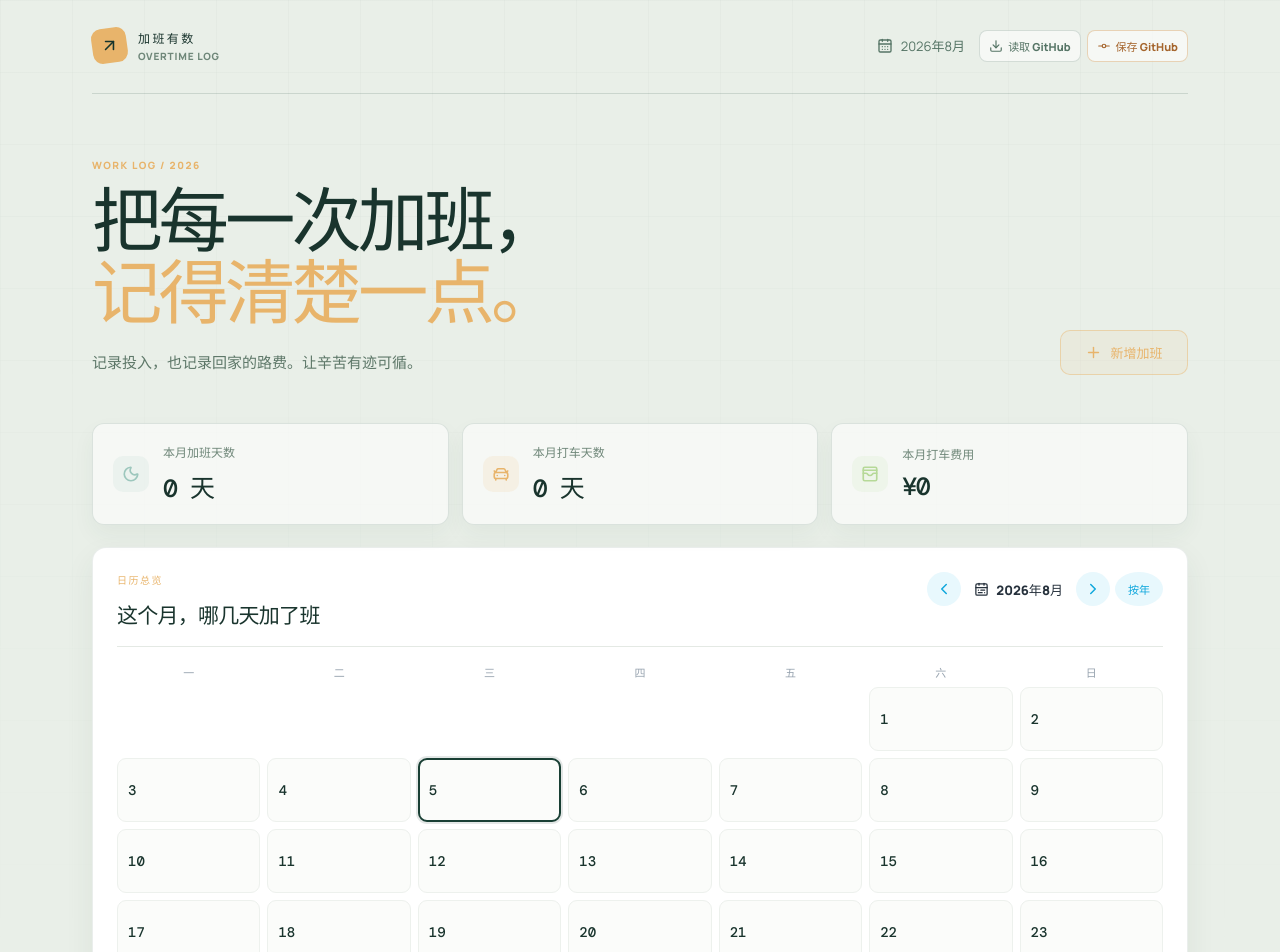
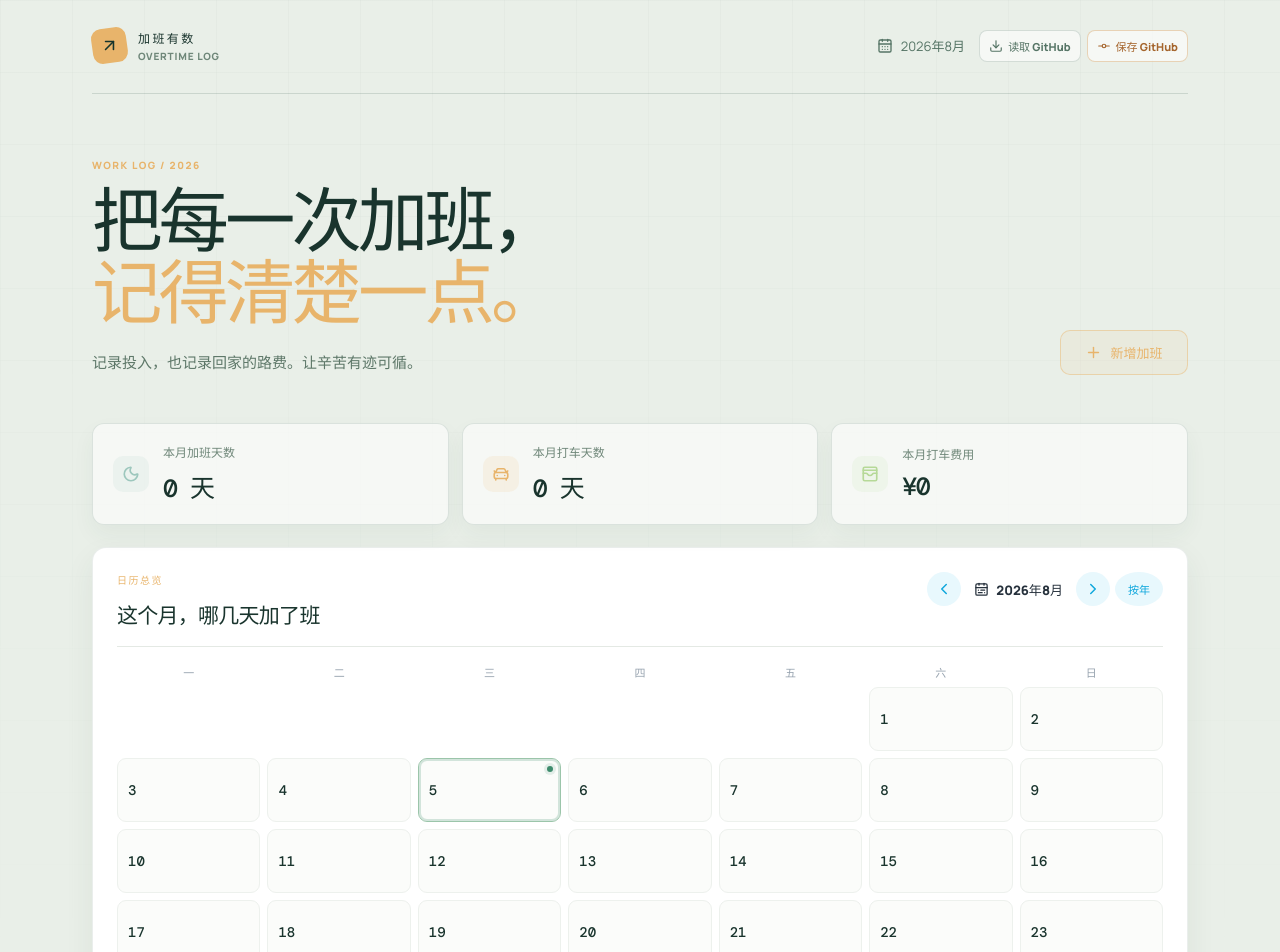
Before and after one commit to yatxuan123/Overtime-Record, a React (Vite) app: page / in a window 1280 px wide. Shown: the top 952 px of the page. Built offline with nearby package versions, Linux system fonts and the light colour scheme.

Commit message:
style: 优化日历当天高亮

```diff
--- a/src/styles.css
+++ b/src/styles.css
@@ -55,9 +55,10 @@ h1 span { color: #e8b46b; }
 .overview-day { min-height: 64px; padding: 9px 10px; color: inherit; text-align: left; border: 1px solid #edf1ed; border-radius: 9px; background: #fbfcfa; cursor: pointer; }
 .overview-day:hover { border-color: #d9a15e; background: #fffaf1; }
 .overview-day:focus-visible { outline: 2px solid #d9a15e; outline-offset: 2px; }
-.overview-day.is-today { border: 2px solid #193f34; padding: 8px 9px; box-shadow: 0 0 0 2px rgba(25, 63, 52, .12); }
+.overview-day.is-today { position: relative; border-color: #9bc5aa; box-shadow: inset 0 0 0 2px rgba(63, 140, 109, .22); }
+.overview-day.is-today::after { content: ''; position: absolute; top: 7px; right: 7px; width: 6px; height: 6px; border-radius: 50%; background: #3f8c6d; box-shadow: 0 0 0 3px rgba(63, 140, 109, .12); }
 .overview-day.has-record { border-color: #f2ce9e; background: #fff5e8; box-shadow: inset 0 0 0 1px rgba(211, 154, 86, .14); }
-.overview-day.has-record.is-today { border-color: #193f34; box-shadow: inset 0 0 0 1px rgba(211, 154, 86, .14), 0 0 0 2px rgba(25, 63, 52, .12); }
+.overview-day.has-record.is-today { border-color: #9bc5aa; box-shadow: inset 0 0 0 2px rgba(63, 140, 109, .22); }
 .overview-day strong { display: block; font-family: 'DM Mono', monospace; font-size: 14px; }
 .overview-day__meta { display: flex; flex-direction: column; gap: 3px; margin-top: 9px; color: #ad7b45; font-family: 'DM Mono', monospace; font-size: 10px; }
 .overview-day__status { width: fit-content; padding: 2px 4px; border-radius: 4px; font-family: 'Manrope', sans-serif; font-size: 9px; font-weight: 800; }
@@ -75,7 +76,7 @@ h1 span { color: #e8b46b; }
 .year-overview-month { display: flex; flex-direction: column; gap: 5px; min-height: 92px; padding: 13px; color: #5f756a; text-align: left; border: 1px solid #edf1ed; border-radius: 9px; background: #fbfcfa; }
 .year-overview-month:hover, .year-overview-month.has-record:hover { border-color: #d9a15e; background: #fffaf1; }
 .year-overview-month.has-record { border-color: #f2ce9e; background: #fff5e8; }
-.year-overview-month.is-current { border-color: #193f34; box-shadow: 0 0 0 2px rgba(25, 63, 52, .12); }
+.year-overview-month.is-current { border-color: #9bc5aa; background: #f0f8f1; box-shadow: inset 0 0 0 2px rgba(63, 140, 109, .18); }
 .year-overview-month strong { color: #193f34; font-family: 'DM Mono', monospace; font-size: 15px; }
 .year-overview-month span, .year-overview-month small { color: #85958a; font-size: 11px; }
 .form-panel, .records-panel { background: #f5f1e8; color: #19342d; border-radius: 14px; padding: 24px; box-shadow: 0 18px 50px rgba(2, 14, 11, .2); }
```
